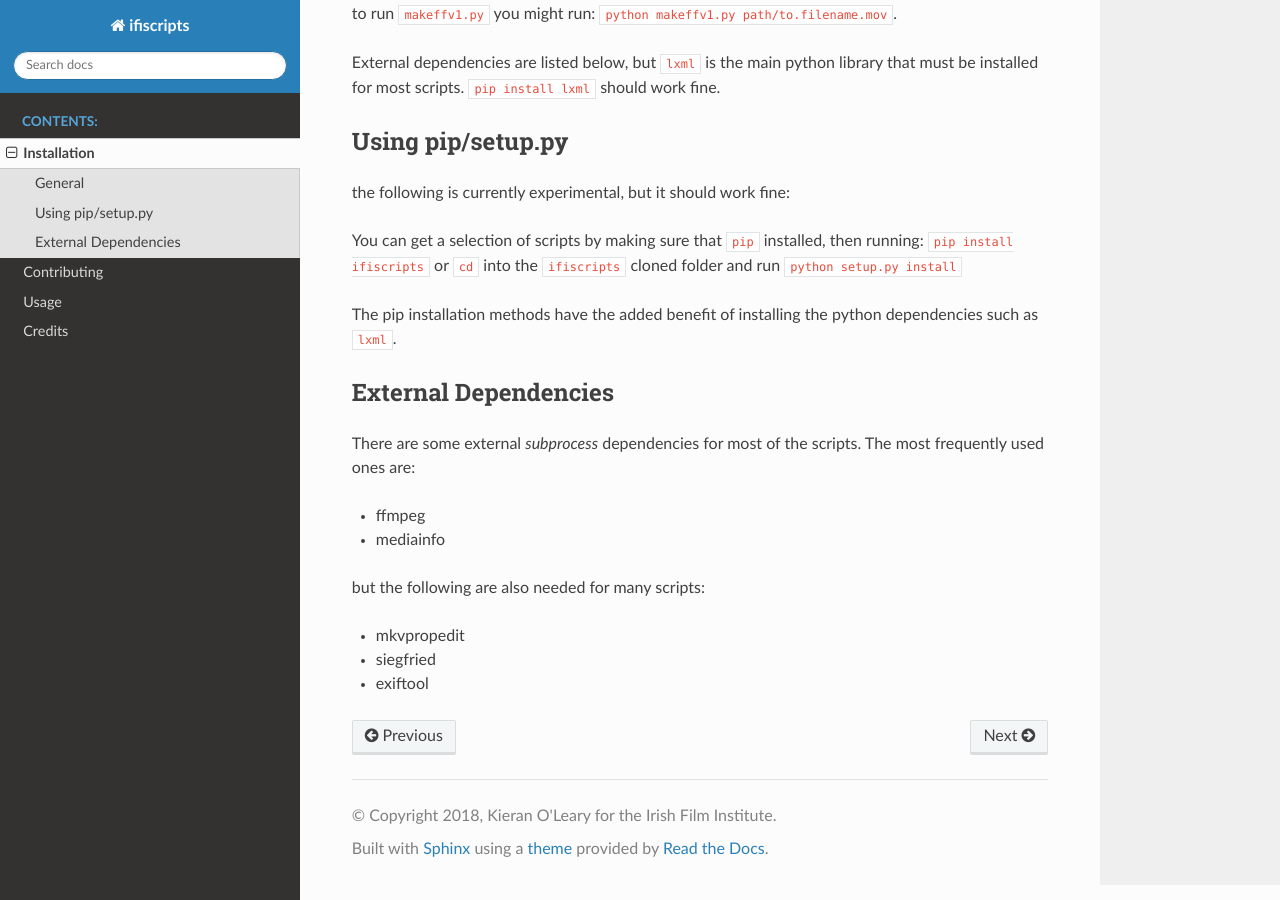
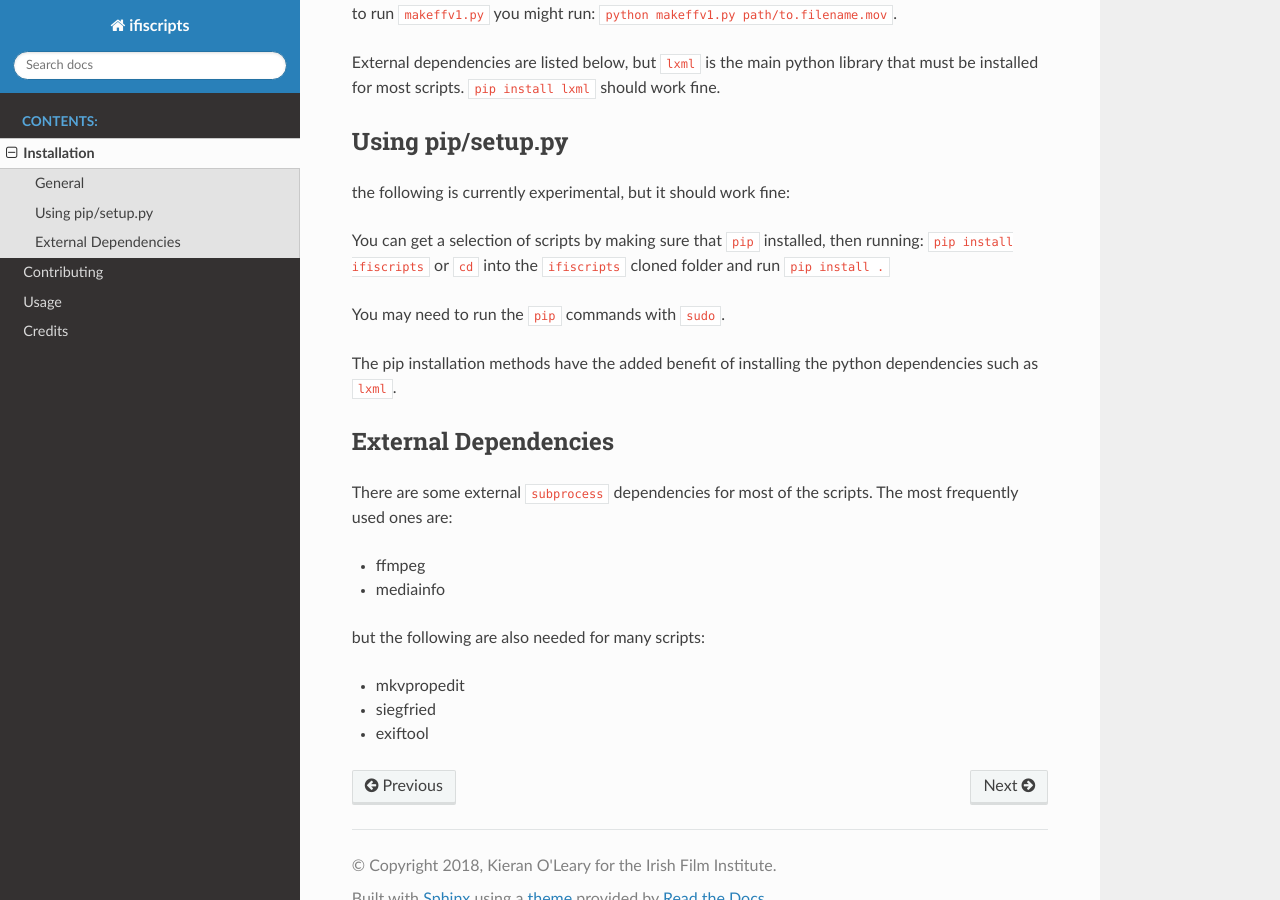
Before and after one commit to kieranjol/IFIscripts, a Sphinx documentation site: the page built from docs/installation.rst, in a window 1280 px wide and 900 px high, scrolled down 483 px. Built offline with Sphinx 7.4.7 and the Read the Docs theme 2.0.0, drawn with Linux system fonts in a browser that asks for light colours.

Commit message:
installation docs - updates pip installation command

```diff
--- a/docs/installation.rst
+++ b/docs/installation.rst
@@ -22,13 +22,15 @@ the following is currently experimental, but it should work fine:
 You can get a selection of scripts by making sure that ``pip`` installed, then running:
 ``pip install ifiscripts``
 or ``cd`` into the ``ifiscripts`` cloned folder and run
-``python setup.py install``
+``pip install .``
+
+You may need to run the ``pip`` commands with ``sudo``.
 
 The pip installation methods have the added benefit of installing the python dependencies such as ``lxml``.
 
 External Dependencies
 ---------------------
-There are some external `subprocess` dependencies for most of the scripts. The most frequently used ones are:
+There are some external ``subprocess`` dependencies for most of the scripts. The most frequently used ones are:
 
 * ffmpeg
 * mediainfo
```
